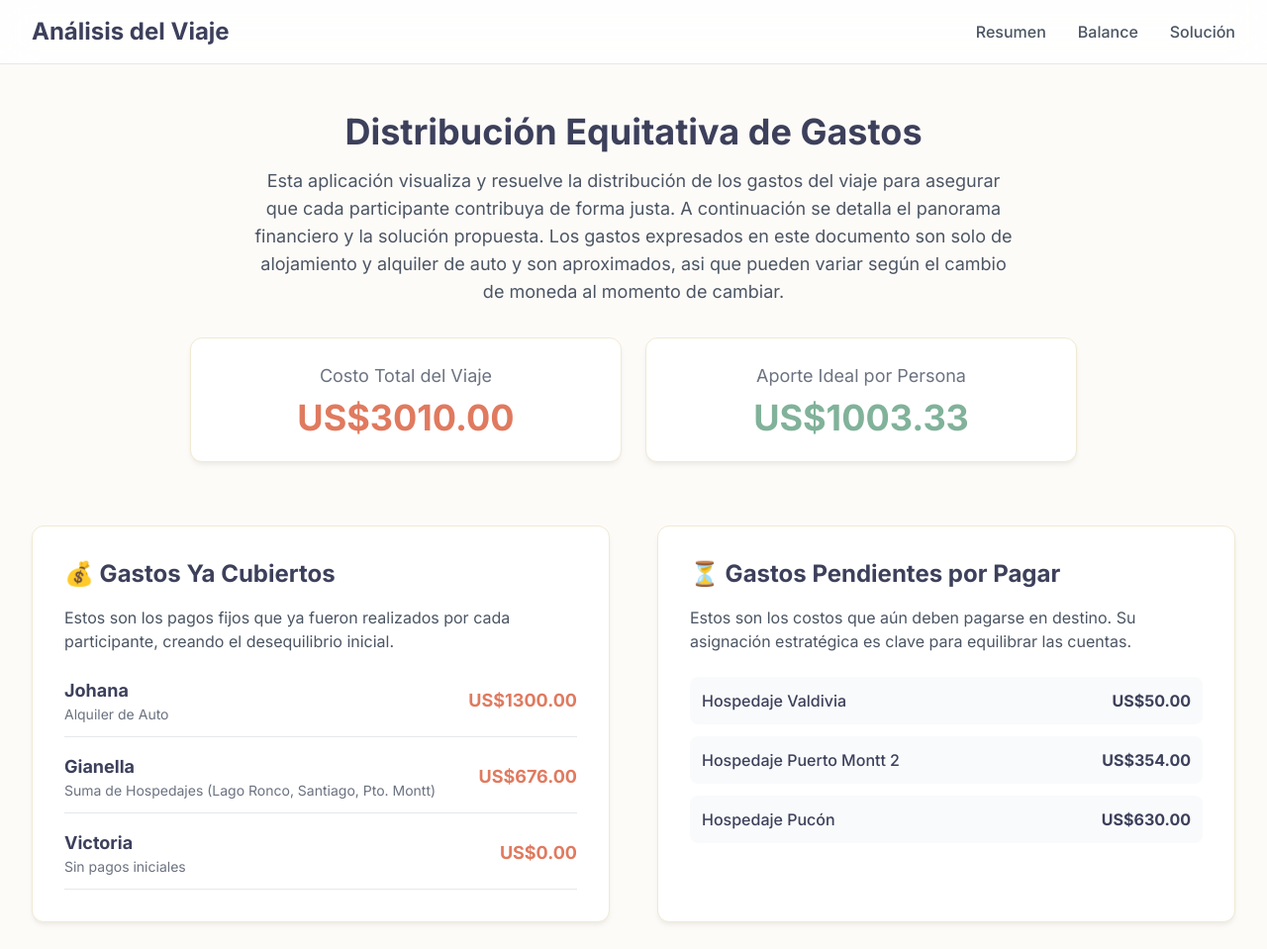
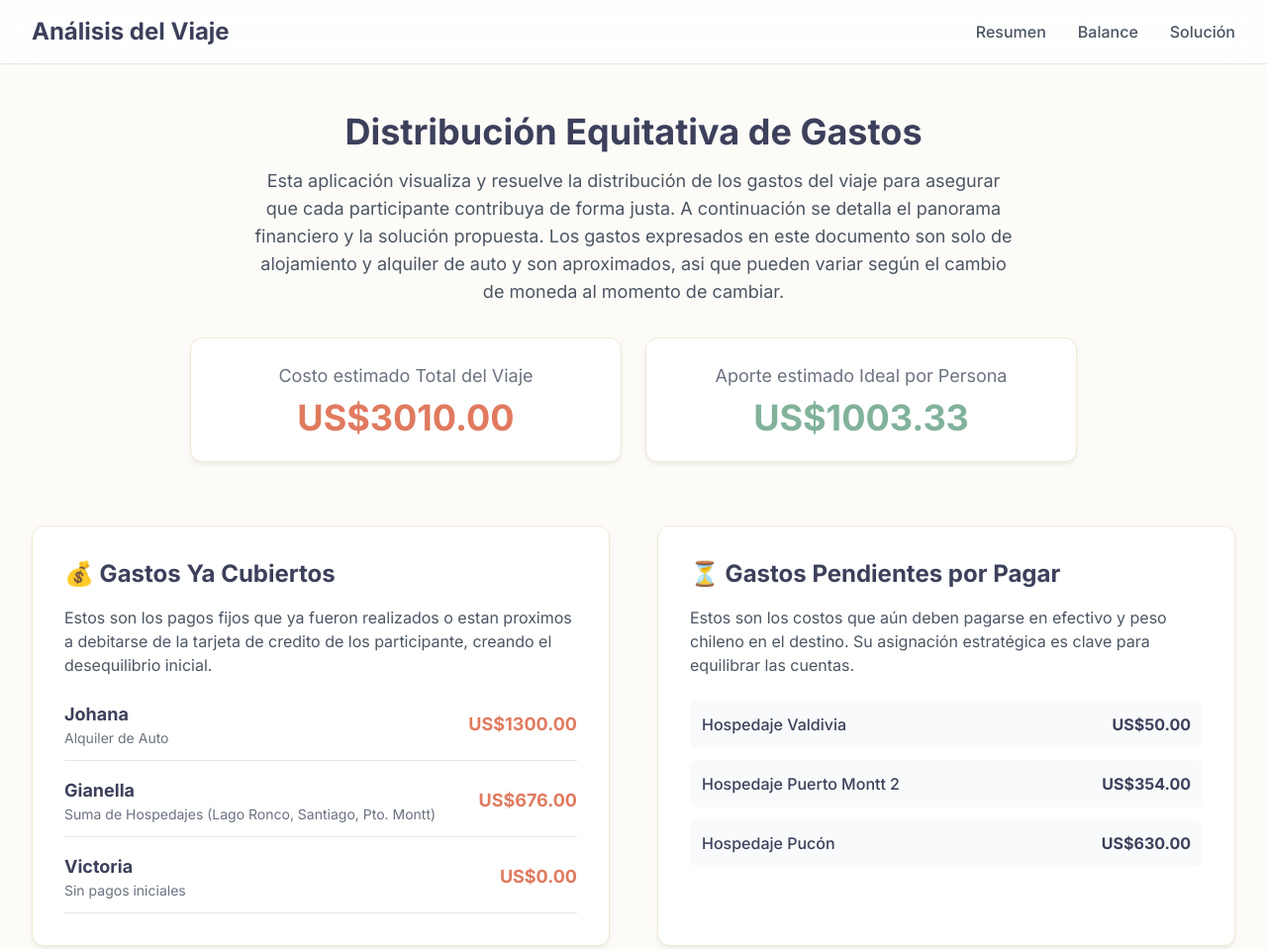
Before and after one commit to gmeringolo/Presupuesto-Chile, a plain HTML site: page index.html in a window 1280 px wide. Shown: the top 959 px of the page at 99% size. Drawn offline with nearby package versions, Linux system fonts and the light colour scheme.

Commit message:
ajuste de texto

```diff
--- a/index.html
+++ b/index.html
@@ -70,11 +70,11 @@
             </p>
             <div class="grid grid-cols-1 md:grid-cols-2 gap-6 max-w-4xl mx-auto">
                 <div class="card rounded-xl p-6 text-center">
-                    <p class="text-lg text-gray-500">Costo Total del Viaje</p>
+                    <p class="text-lg text-gray-500">Costo estimado Total del Viaje</p>
                     <p class="text-4xl font-bold text-[#E07A5F] mt-2">US$3010.00</p>
                 </div>
                 <div class="card rounded-xl p-6 text-center">
-                    <p class="text-lg text-gray-500">Aporte Ideal por Persona</p>
+                    <p class="text-lg text-gray-500">Aporte estimado Ideal por Persona</p>
                     <p class="text-4xl font-bold text-[#81B29A] mt-2">US$1003.33</p>
                 </div>
             </div>
@@ -84,12 +84,12 @@
             <div class="grid grid-cols-1 lg:grid-cols-2 gap-8 md:gap-12">
                 <div class="card rounded-xl p-6 md:p-8">
                     <h3 class="text-2xl font-bold mb-4">💰 Gastos Ya Cubiertos</h3>
-                    <p class="text-gray-600 mb-6">Estos son los pagos fijos que ya fueron realizados por cada participante, creando el desequilibrio inicial.</p>
+                    <p class="text-gray-600 mb-6">Estos son los pagos fijos que ya fueron realizados o estan proximos a debitarse de la tarjeta de credito de los participante, creando el desequilibrio inicial.</p>
                     <ul id="paid-expenses-list" class="space-y-4"></ul>
                 </div>
                 <div class="card rounded-xl p-6 md:p-8">
                     <h3 class="text-2xl font-bold mb-4">⏳ Gastos Pendientes por Pagar</h3>
-                    <p class="text-gray-600 mb-6">Estos son los costos que aún deben pagarse en destino. Su asignación estratégica es clave para equilibrar las cuentas.</p>
+                    <p class="text-gray-600 mb-6">Estos son los costos que aún deben pagarse en efectivo y peso chileno en el destino. Su asignación estratégica es clave para equilibrar las cuentas.</p>
                     <ul id="pending-expenses-list" class="space-y-3"></ul>
                 </div>
             </div>
```
